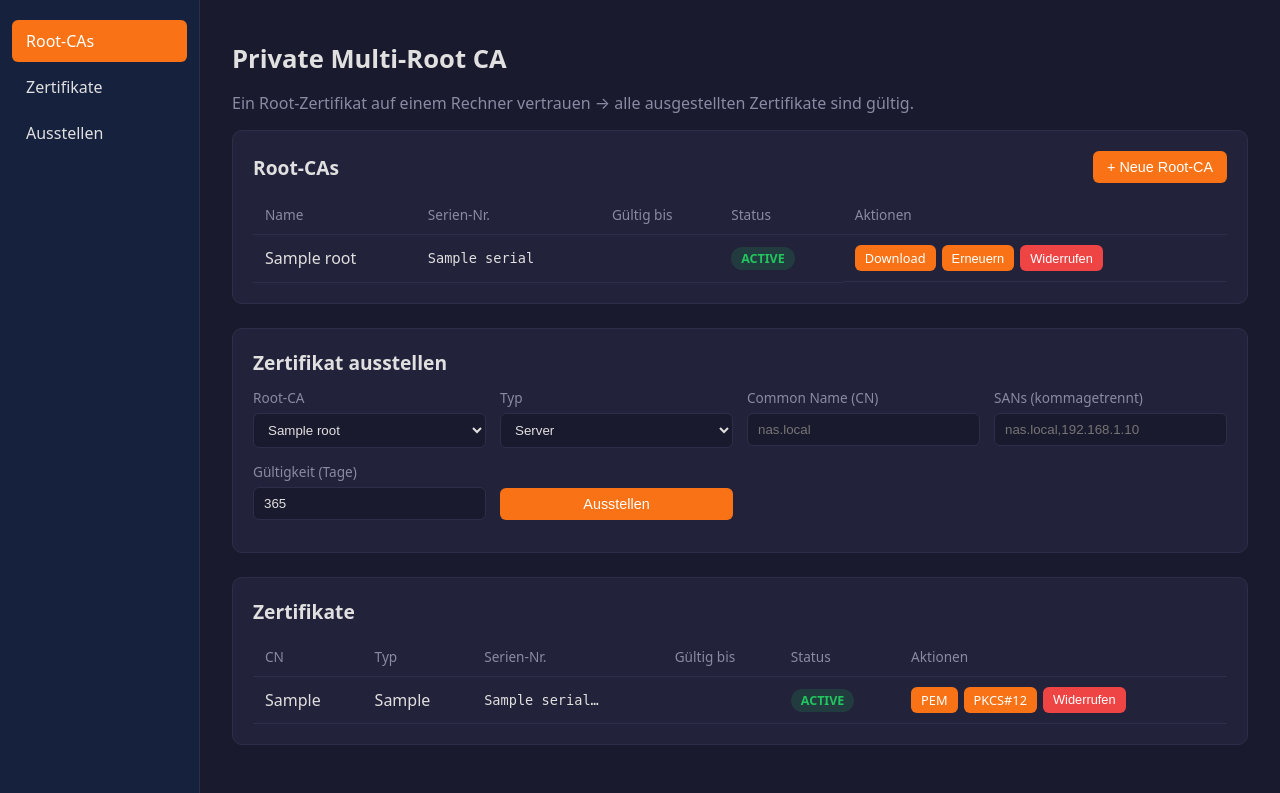
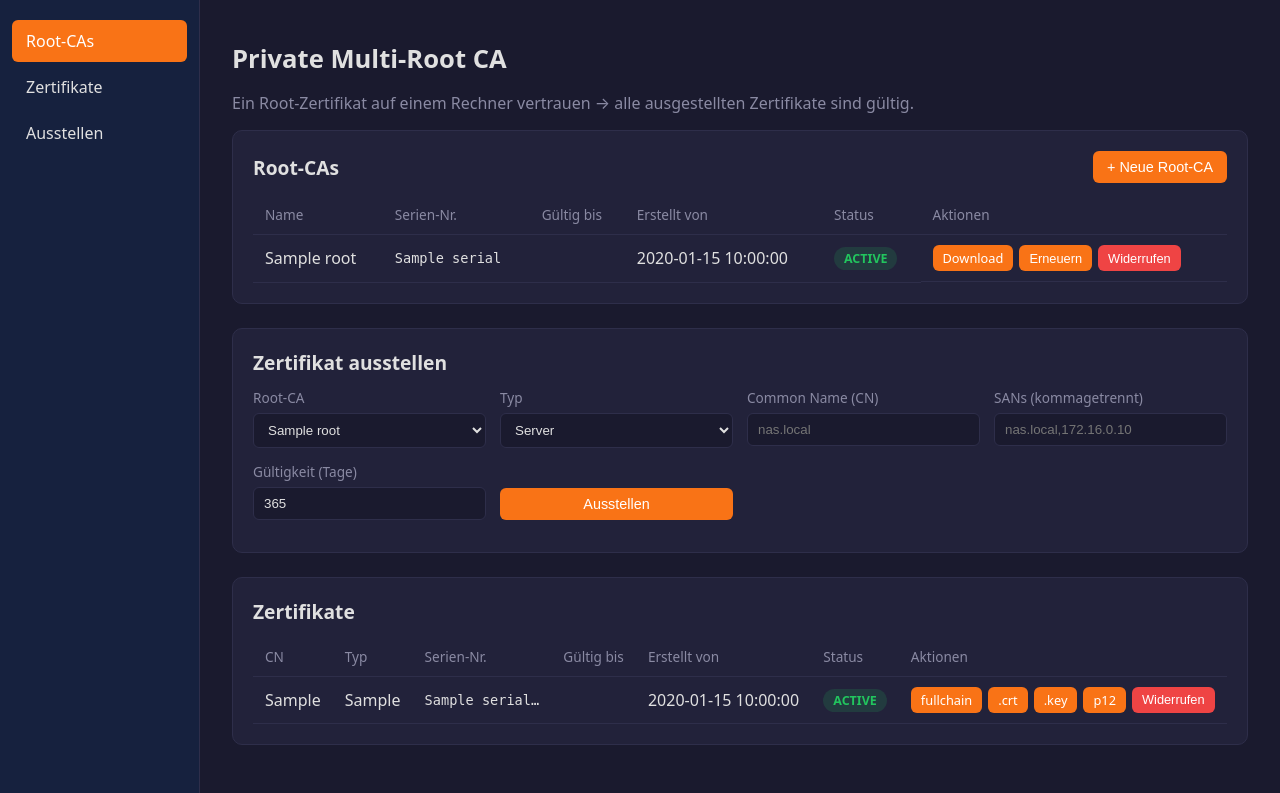
Before and after one commit to MichiK1712/ca-manager, a FastAPI app: template backend/templates/dashboard.html in a window 1280 px wide. Shown: the part 65-858 px from the top of the page. Run offline with FastAPI, Linux system fonts and the light colour scheme; the template is opened without the code that fills it: most values are stand-ins (such as "Sample title", 1, 10 or a date in 2020); parts of the project's set-up code (start-up, migrations or seed data) failed here and were passed over.

Commit message:
UI-Verbesserungen: Refresh nach Mutationen, separate Downloads, created_by
- Mutationen rendern jetzt das komplette Dashboard neu (HTMX-Refresh)
- Neue Download-Endpoints: /crt, /key, /chain (fullchain für nginx)
- created_by/created_at in Root- und Cert-Datensätzen + Audit-Log
- Tabelle zeigt 'Erstellt von' an
- revoke_cert nutzt jetzt parse_body (form-encoded kompatibel)
- SSH/Hostname-Beispiel auf 172.x umgestellt

```diff
--- a/backend/cfssl_client.py
+++ b/backend/cfssl_client.py
@@ -26,6 +26,8 @@ class CertRecord:
     status: str = "active"  # active | revoked | expired
     revoked_at: Optional[str] = None
     revoked_reason: str = ""
+    created_by: str = ""
+    created_at: str = ""
 
 
 class Storage:
--- a/backend/main.py
+++ b/backend/main.py
@@ -12,7 +12,6 @@ from starlette.middleware.sessions import SessionMiddleware
 
 from . import ca_ops, oidc
 from .config import settings
-from .config import settings
 from .oidc import require_user
 
 
@@ -24,6 +23,16 @@ async def parse_body(request: Request) -> dict:
     # form-encoded
     form = await request.form()
     return {k: v for k, v in form.items()}
+
+
+def user_label(user: dict) -> str:
+    """Human identifier for the authenticated user (for audit / created_by)."""
+    return (
+        user.get("preferred_username")
+        or user.get("email")
+        or user.get("name")
+        or user.get("sub", "")
+    )
 
 BASE = os.path.dirname(__file__)
 STATIC = os.path.join(BASE, "static")
@@ -38,6 +47,19 @@ app.add_middleware(
 )
 app.mount("/static", StaticFiles(directory=STATIC), name="static")
 tpl = Jinja2Templates(directory=TEMPLATES)
+
+
+def _render_dashboard(request: Request, user: dict) -> HTMLResponse:
+    """Render the full dashboard body (used on load + after mutations)."""
+    return tpl.TemplateResponse(request, "dashboard.html", {
+        "user": user,
+        "roots": ca_ops.list_roots(),
+        "certs": sorted(ca_ops.list_certs(), key=lambda c: c["not_after"], reverse=True),
+    })
+
+
+def _render_root_form(request: Request, user: dict) -> HTMLResponse:
+    return tpl.TemplateResponse(request, "root_form.html", {"user": user})
 
 
 # --- Auth routes ----------------------------------------------------------
@@ -108,10 +130,13 @@ async def api_create_root(request: Request, user=Depends(require_user)):
             days=int(body.get("days", 3650)),
             key_type=body.get("key_type", "rsa"),
             key_size=int(body.get("key_size", 4096)),
+            created_by=user_label(user),
         )
-        return root
     except Exception as e:
         raise HTTPException(400, str(e))
+    if request.headers.get("HX-Request"):
+        return _render_dashboard(request, user)
+    return JSONResponse(root)
 
 
 @app.get("/api/roots/{root_id}/cert")
@@ -122,14 +147,20 @@ async def api_root_cert(root_id: str, user=Depends(require_user)):
 
 
 @app.post("/api/roots/{root_id}/renew")
-async def api_renew_root(root_id: str, user=Depends(require_user)):
-    return ca_ops.renew_root(root_id)
+async def api_renew_root(request: Request, root_id: str, user=Depends(require_user)):
+    result = ca_ops.renew_root(root_id)
+    if request.headers.get("HX-Request"):
+        return _render_dashboard(request, user)
+    return JSONResponse(result)
 
 
 @app.post("/api/roots/{root_id}/revoke")
 async def api_revoke_root(request: Request, root_id: str, user=Depends(require_user)):
     body = await parse_body(request)
-    return ca_ops.revoke_root(root_id, body.get("reason", "unspecified"))
+    result = ca_ops.revoke_root(root_id, body.get("reason", "unspecified"))
+    if request.headers.get("HX-Request"):
+        return _render_dashboard(request, user)
+    return JSONResponse(result)
 
 
 @app.get("/api/certs")
@@ -143,15 +174,19 @@ async def api_issue(request: Request, user=Depends(require_user)):
     sans_raw = body.get("sans", "")
     sans = [s.strip() for s in str(sans_raw).split(",") if s.strip()]
     try:
-        return ca_ops.issue_cert(
+        rec = ca_ops.issue_cert(
             root_id=body["root_id"],
             cn=body["cn"],
             sans=sans,
             cert_type=body.get("cert_type", "server"),
             days=int(body.get("days", 365)),
+            created_by=user_label(user),
         )
     except Exception as e:
         raise HTTPException(400, str(e))
+    if request.headers.get("HX-Request"):
+        return _render_dashboard(request, user)
+    return JSONResponse(rec)
 
 
 @app.get("/api/certs/{serial}/pem")
@@ -161,6 +196,37 @@ async def api_cert_pem(serial: str, user=Depends(require_user)):
     body = cert + key
     return Response(content=body, media_type="application/x-pem-file",
                     headers={"Content-Disposition": f"attachment; filename={serial}.pem"})
+
+
+@app.get("/api/certs/{serial}/crt")
+async def api_cert_crt(serial: str, user=Depends(require_user)):
+    rec = next((c for c in ca_ops.list_certs() if c["serial"] == serial), None)
+    cert = ca_ops.get_cert_pem(serial)
+    name = rec["cn"] if rec else serial
+    return Response(content=cert, media_type="application/x-x509-ca-cert",
+                    headers={"Content-Disposition": f"attachment; filename={name}.crt"})
+
+
+@app.get("/api/certs/{serial}/key")
+async def api_cert_key(serial: str, user=Depends(require_user)):
+    rec = next((c for c in ca_ops.list_certs() if c["serial"] == serial), None)
+    key = ca_ops.get_cert_key_pem(serial)
+    name = rec["cn"] if rec else serial
+    return Response(content=key, media_type="application/x-pem-file",
+                    headers={"Content-Disposition": f"attachment; filename={name}.key"})
+
+
+@app.get("/api/certs/{serial}/chain")
+async def api_cert_chain(serial: str, user=Depends(require_user)):
+    """fullchain = cert + issuing root CA cert (for nginx fullchain.pem)."""
+    rec = next((c for c in ca_ops.list_certs() if c["serial"] == serial), None)
+    cert = ca_ops.get_cert_pem(serial)
+    chain = cert
+    if rec and rec.get("root_id"):
+        chain += ca_ops.root_cert(rec["root_id"])
+    name = rec["cn"] if rec else serial
+    return Response(content=chain, media_type="application/x-pem-file",
+                    headers={"Content-Disposition": f"attachment; filename={name}-fullchain.pem"})
 
 
 @app.get("/api/certs/{serial}/p12")
@@ -173,21 +239,20 @@ async def api_cert_p12(serial: str, user=Depends(require_user)):
 
 @app.post("/api/certs/{serial}/revoke")
 async def api_revoke_cert(request: Request, serial: str, user=Depends(require_user)):
-    body = await request.json()
-    return ca_ops.revoke_cert(serial, body.get("reason", "unspecified"))
+    body = await parse_body(request)
+    result = ca_ops.revoke_cert(serial, body.get("reason", "unspecified"))
+    if request.headers.get("HX-Request"):
+        return _render_dashboard(request, user)
+    return JSONResponse(result)
 
 
 # --- UI (HTMX-rendered) ----------------------------------------------------
 
 @app.get("/ui/root-form", response_class=HTMLResponse)
 async def root_form(request: Request, user=Depends(require_user)):
-    return tpl.TemplateResponse(request, "root_form.html", {"user": user})
+    return _render_root_form(request, user)
 
 
 @app.get("/dashboard", response_class=HTMLResponse)
 async def dashboard(request: Request, user=Depends(require_user)):
-    return tpl.TemplateResponse(request, "dashboard.html", {
-        "user": user,
-        "roots": ca_ops.list_roots(),
-        "certs": sorted(ca_ops.list_certs(), key=lambda c: c["not_after"], reverse=True),
-    })
+    return _render_dashboard(request, user)
--- a/backend/templates/dashboard.html
+++ b/backend/templates/dashboard.html
@@ -26,7 +26,7 @@
     <a href="#issue" class="nav-link">Ausstellen</a>
   </nav>
 
-  <div class="content">
+  <div class="content" id="dash-body">
     <h1>Private Multi-Root CA</h1>
     <p class="muted">Ein Root-Zertifikat auf einem Rechner vertrauen → alle ausgestellten Zertifikate sind gültig.</p>
 
@@ -34,22 +34,22 @@
     <section id="roots" class="card">
       <div class="card-head">
         <h2>Root-CAs</h2>
-        <button class="btn" hx-get="/ui/root-form" hx-target="#root-form" hx-swap="innerHTML">+ Neue Root-CA</button>
-      </div>
+        <button class="btn" hx-get="/ui/root-form" hx-target="#root-form" hx-swap="innerHTML">+ Neue Root-CA</button>      </div>
       <div id="root-form"></div>
       <table class="table">
-        <thead><tr><th>Name</th><th>Serien-Nr.</th><th>Gültig bis</th><th>Status</th><th>Aktionen</th></tr></thead>
+        <thead><tr><th>Name</th><th>Serien-Nr.</th><th>Gültig bis</th><th>Erstellt von</th><th>Status</th><th>Aktionen</th></tr></thead>
         <tbody>
           {% for r in roots %}
           <tr>
             <td>{{ r.name }}</td>
             <td class="mono">{{ r.serial }}</td>
             <td>{{ r.not_after }}</td>
+            <td>{{ r.created_by or '—' }}</td>
             <td><span class="badge {{ 'ok' if r.status == 'active' else 'bad' }}">{{ r.status }}</span></td>
             <td class="actions">
               <a class="btn btn-sm" href="/api/roots/{{ r.id }}/cert">Download</a>
-              <button class="btn btn-sm" hx-post="/api/roots/{{ r.id }}/renew" hx-confirm="Root erneuern?">Erneuern</button>
-              <button class="btn btn-sm btn-danger" hx-post="/api/roots/{{ r.id }}/revoke" hx-vals='{"reason":"unspecified"}' hx-confirm="Root widerrufen?">Widerrufen</button>
+              <button class="btn btn-sm" hx-post="/api/roots/{{ r.id }}/renew" hx-confirm="Root erneuern?" hx-target="#dash-body" hx-swap="innerHTML">Erneuern</button>
+              <button class="btn btn-sm btn-danger" hx-post="/api/roots/{{ r.id }}/revoke" hx-vals='{"reason":"unspecified"}' hx-confirm="Root widerrufen?" hx-target="#dash-body" hx-swap="innerHTML">Widerrufen</button>
             </td>
           </tr>
           {% endfor %}
@@ -60,7 +60,7 @@
     <!-- ==== ISSUE ==== -->
     <section id="issue" class="card">
       <h2>Zertifikat ausstellen</h2>
-      <form hx-post="/api/certs" hx-target="#issue-result" hx-swap="innerHTML" class="form-grid">
+      <form hx-post="/api/certs" hx-target="#dash-body" hx-swap="innerHTML" class="form-grid">
         <label>Root-CA
           <select name="root_id" required>
             {% for r in roots %}<option value="{{ r.id }}">{{ r.name }}</option>{% endfor %}
@@ -69,14 +69,14 @@
         <label>Typ
           <select name="cert_type">
             <option value="server">Server</option>
-            <option value="client">Client</option>
+            <option value="client">Client (User/mTLS)</option>
           </select>
         </label>
         <label>Common Name (CN)
           <input name="cn" placeholder="nas.local" required>
         </label>
         <label>SANs (kommagetrennt)
-          <input name="sans" placeholder="nas.local,192.168.1.10">
+          <input name="sans" placeholder="nas.local,172.16.0.10">
         </label>
         <label>Gültigkeit (Tage)
           <input name="days" type="number" value="365">
@@ -90,7 +90,7 @@
     <section id="certs" class="card">
       <h2>Zertifikate</h2>
       <table class="table">
-        <thead><tr><th>CN</th><th>Typ</th><th>Serien-Nr.</th><th>Gültig bis</th><th>Status</th><th>Aktionen</th></tr></thead>
+        <thead><tr><th>CN</th><th>Typ</th><th>Serien-Nr.</th><th>Gültig bis</th><th>Erstellt von</th><th>Status</th><th>Aktionen</th></tr></thead>
         <tbody>
           {% for c in certs %}
           <tr>
@@ -98,11 +98,14 @@
             <td>{{ c.cert_type }}</td>
             <td class="mono">{{ c.serial[:16] }}…</td>
             <td>{{ c.not_after }}</td>
+            <td>{{ c.created_by or '—' }}</td>
             <td><span class="badge {{ 'ok' if c.status == 'active' else 'bad' }}">{{ c.status }}</span></td>
             <td class="actions">
-              <a class="btn btn-sm" href="/api/certs/{{ c.serial }}/pem">PEM</a>
-              <a class="btn btn-sm" href="/api/certs/{{ c.serial }}/p12">PKCS#12</a>
-              <button class="btn btn-sm btn-danger" hx-post="/api/certs/{{ c.serial }}/revoke" hx-vals='{"reason":"unspecified"}' hx-confirm="Zertifikat widerrufen?">Widerrufen</button>
+              <a class="btn btn-sm" href="/api/certs/{{ c.serial }}/chain" title="fullchain.pem (cert + CA)">fullchain</a>
+              <a class="btn btn-sm" href="/api/certs/{{ c.serial }}/crt" title="Zertifikat">.crt</a>
+              <a class="btn btn-sm" href="/api/certs/{{ c.serial }}/key" title="Privater Schlüssel">.key</a>
+              <a class="btn btn-sm" href="/api/certs/{{ c.serial }}/p12" title="PKCS#12 Bundel">p12</a>
+              <button class="btn btn-sm btn-danger" hx-post="/api/certs/{{ c.serial }}/revoke" hx-vals='{"reason":"unspecified"}' hx-confirm="Zertifikat widerrufen?" hx-target="#dash-body" hx-swap="innerHTML">Widerrufen</button>
             </td>
           </tr>
           {% endfor %}
--- a/backend/templates/root_form.html
+++ b/backend/templates/root_form.html
@@ -1,6 +1,6 @@
 <div class="inline-form">
   <h3>Neue Root-CA erstellen</h3>
-  <form hx-post="/api/roots" hx-target="#root-form" hx-swap="innerHTML" class="form-grid">
+  <form hx-post="/api/roots" hx-target="#dash-body" hx-swap="innerHTML" class="form-grid">
     <label>Name
       <input name="name" placeholder="Home Root" required>
     </label>
```
Also changed, not shown: backend/ca_ops.py (+10 -4 lines).
